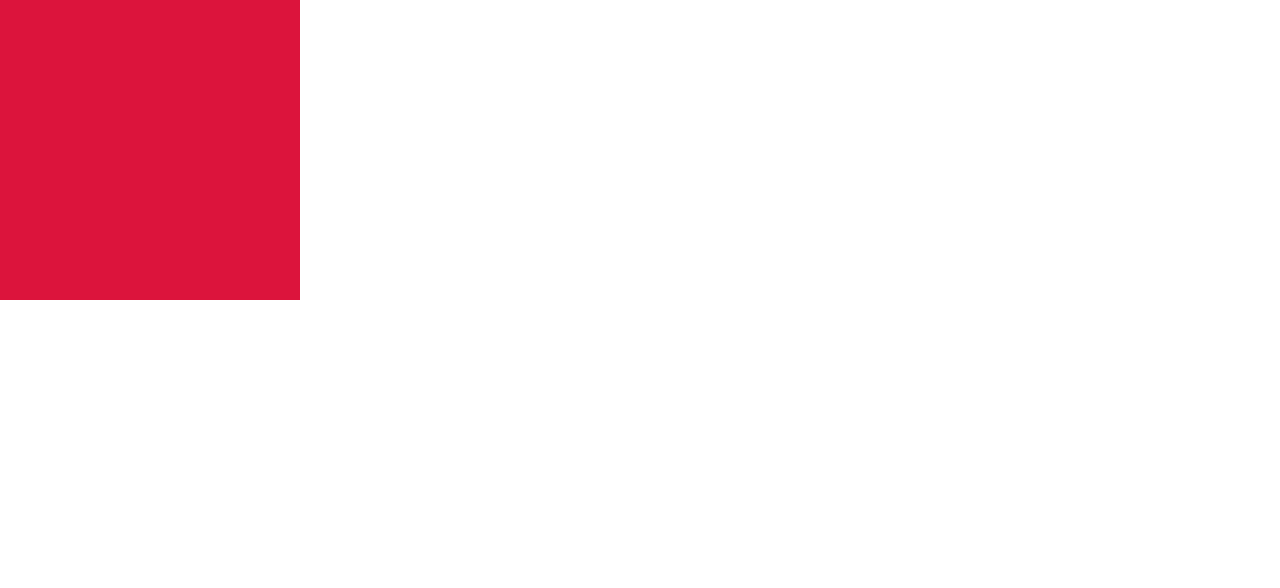
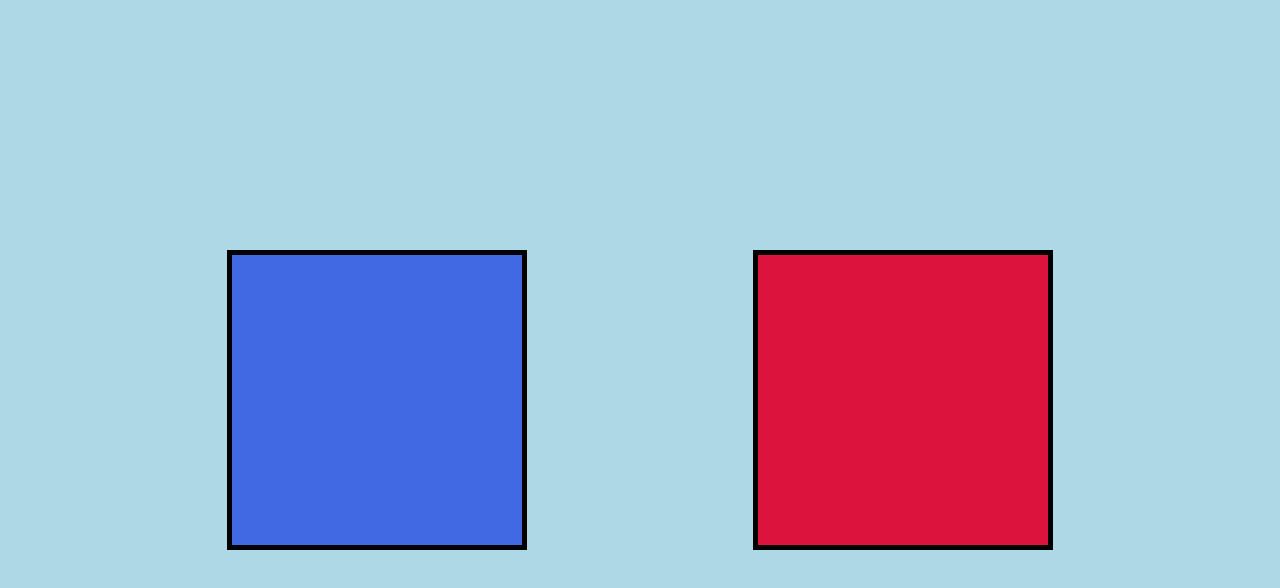
Before and after one commit to abdul-wahab619/Web-Responsiveness, a plain HTML site: page Practice1/index.html in a window 1280 px wide. Drawn offline with Linux system fonts and the light colour scheme.

Commit message:
use of flex in layout

```diff
--- a/Practice1/index.html
+++ b/Practice1/index.html
@@ -7,6 +7,9 @@
     <link rel="stylesheet" href="style.css">
 </head>
 <body>
-    <div id="box"></div>
+    <div class="box">
+        <div class="child1"></div>
+        <div class="child2"></div>
+    </div>
 </body>
 </html>
--- a/Practice1/style.css
+++ b/Practice1/style.css
@@ -8,8 +8,24 @@ html, body {
     height: 100%;
     width: 100%;
 }
-#box {
+.box {
+    height: 100%;
+    width: 100%;
+    background-color: lightblue;
+    display: flex;
+    align-items: center;
+    justify-content: space-evenly;
+    flex-wrap: wrap;
+}
+.child1 {
+    height: 300px;
+    width: 300px;
+    background-color: royalblue;
+    border: 5px solid #000;
+}
+.child2 {
     height: 300px;
     width: 300px;
     background-color: crimson;
+    border: 5px solid #000;
 }
```
